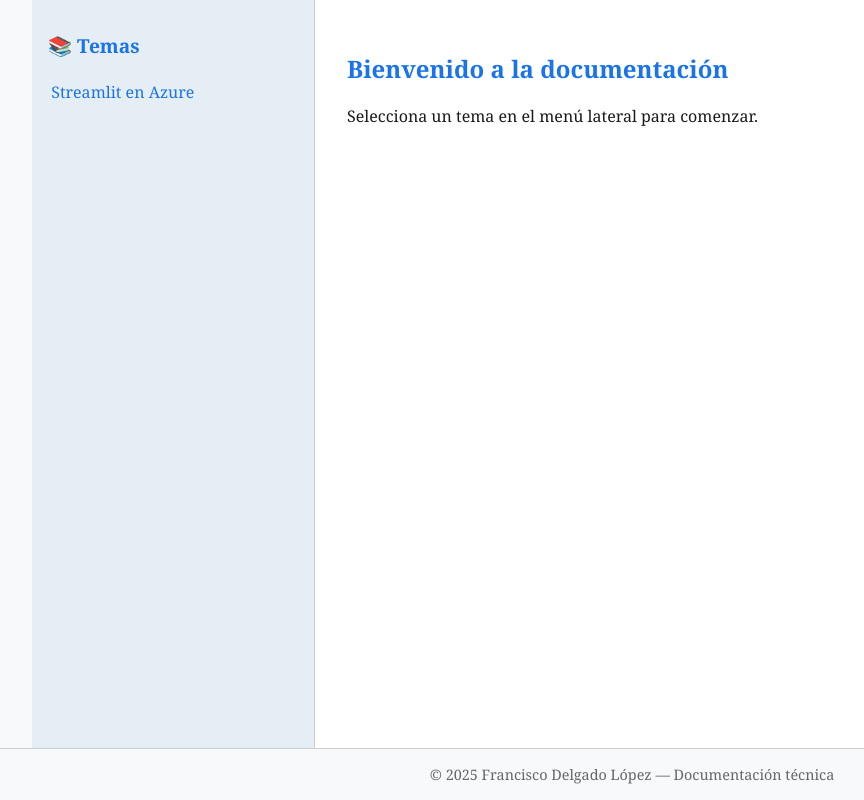
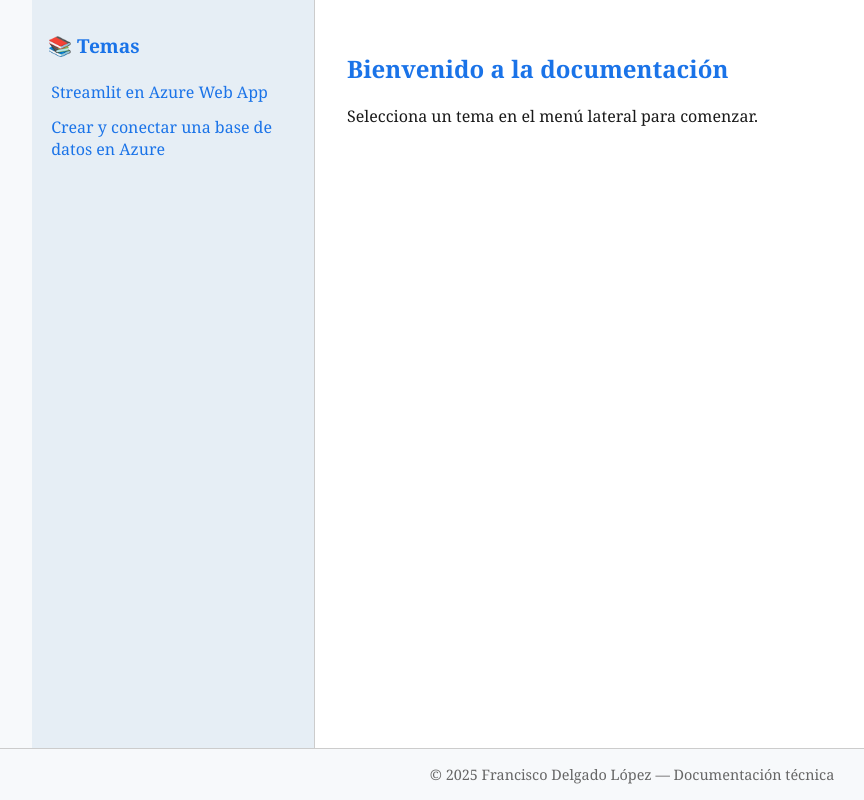
Before and after one commit to fdelgado-isdefe/Documentacion, a plain HTML site: page index.html in a window 1280 px wide. Shown: the whole page, without its empty margins (8-872 px from the left). Drawn offline with nearby package versions, Linux system fonts and the light colour scheme.

Commit message:
Update index.html

```diff
--- a/index.html
+++ b/index.html
@@ -13,7 +13,8 @@
       <h2>📚 Temas</h2>
       <nav>
         <ul>
-          <li><a href="#" data-file="archivos/streamlit-on-azappsvc.md">Streamlit en Azure</a></li>
+          <li><a href="#" data-file="archivos/streamlit-on-azappsvc.md">Streamlit en Azure Web App</a></li>
+          <li><a href="#" data-file="archivos/mysql-on-azure.md.md">Crear y conectar una base de datos en Azure</a></li>
           <!-- Añade más enlaces aquí -->
         </ul>
       </nav>
```
